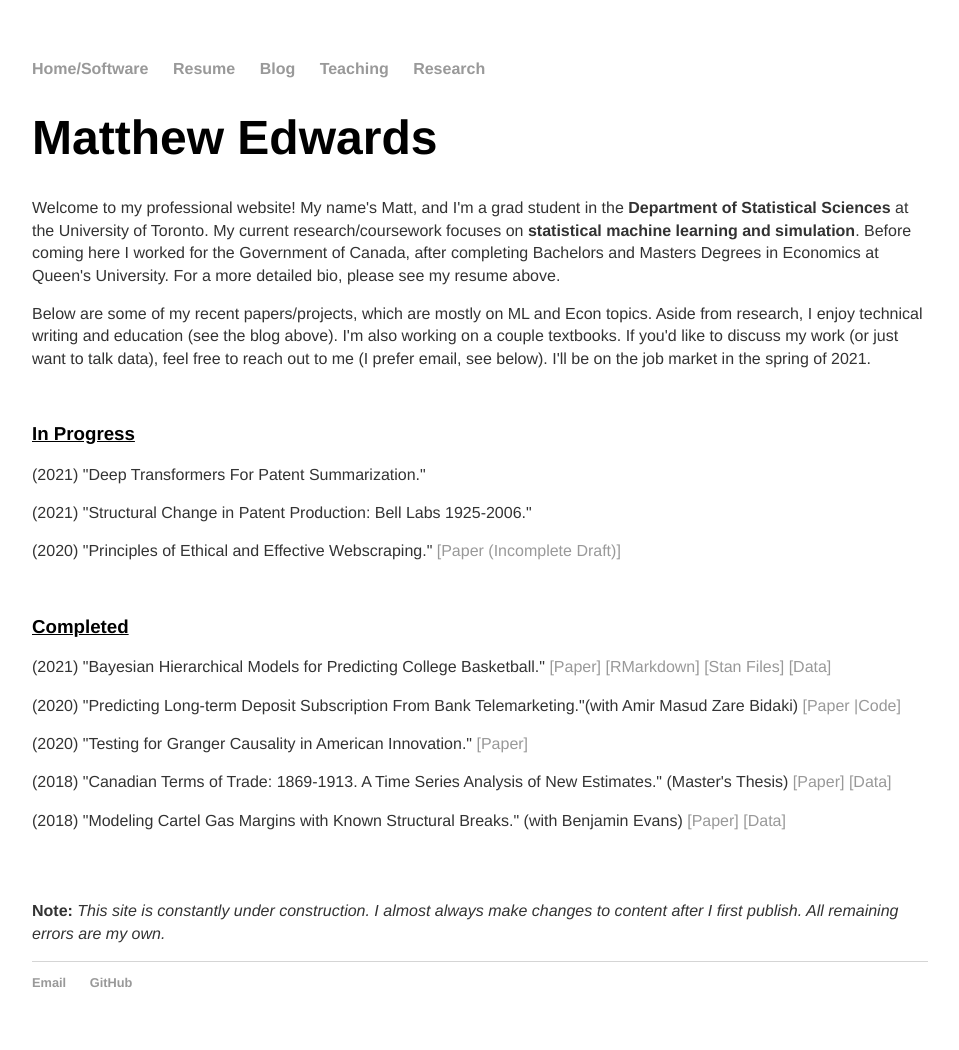
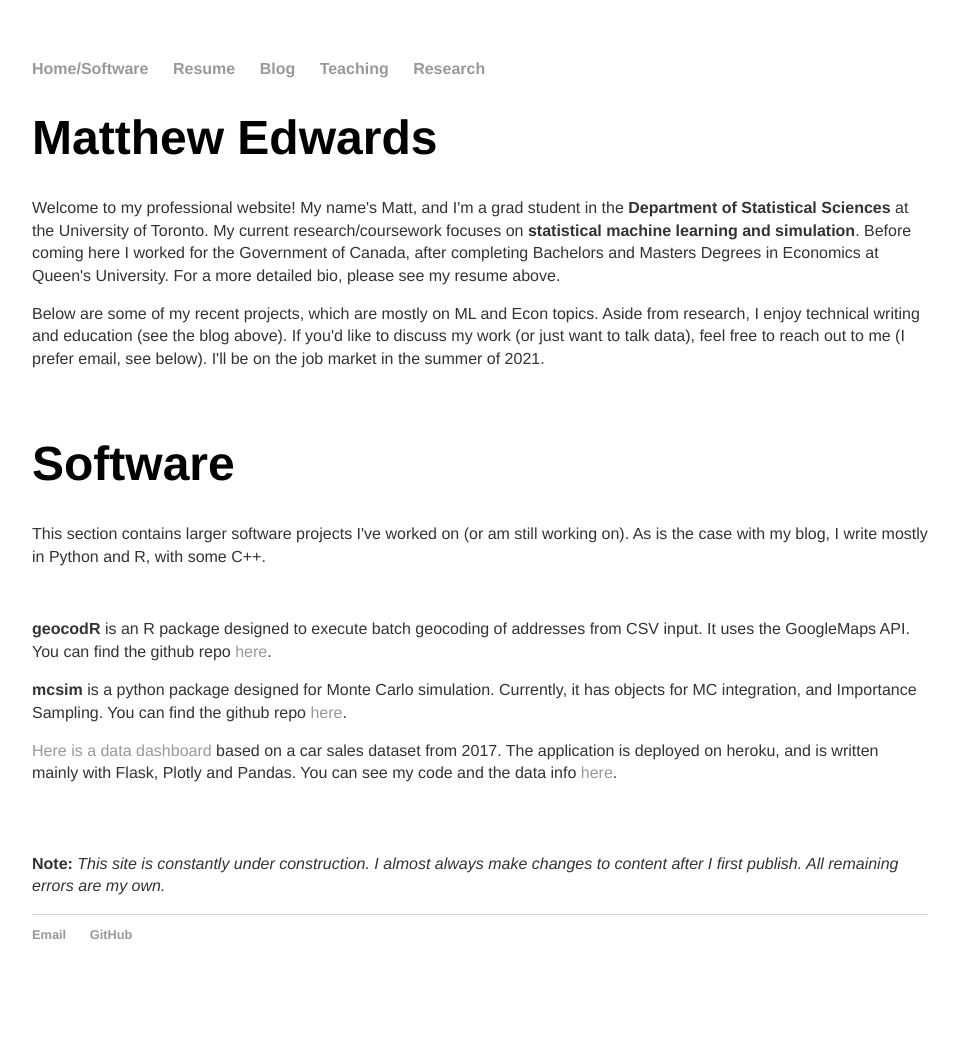
Before and after one commit to 12mre1/12mre1.github.io, a Jekyll site: the page built from index.html, in a window 1280 px wide. Shown: the whole page, without its empty margins (160-1119 px from the left). Built offline with Jekyll 4.4.1, drawn with Linux system fonts in a browser that asks for light colours; after the commit the page ends 1002 px from its top, so only the background shows below that.

Commit message:
update main page

```diff
--- a/index.html
+++ b/index.html
@@ -8,52 +8,29 @@ title: Matthew Edwards
 		My current research/coursework focuses on <b>statistical machine learning and simulation</b>. Before coming here I worked for the Government of Canada,
 		after completing Bachelors and Masters Degrees in Economics at Queen's University. For a more detailed bio, please see my resume above. </p>
 
-	<p> Below are some of my recent papers/projects, which are mostly on ML and Econ topics. Aside from research, I enjoy technical writing and education (see the blog above).
-		I'm also working on a couple textbooks. If you'd like to discuss my work (or just want to talk data), feel free to reach out to me (I prefer email, see below).
-		I'll be on the job market in the spring of 2021. </p>
+	<p> Below are some of my recent projects, which are mostly on ML and Econ topics. Aside from research, I enjoy technical writing and education (see the blog above).
+		If you'd like to discuss my work (or just want to talk data), feel free to reach out to me (I prefer email, see below).
+		I'll be on the job market in the summer of 2021. </p>
 
 	<br>
 
-	<h3><u>In Progress</u></h3>
+	<h1>Software</h1>
+	<p> This section contains larger software projects I've worked on (or am still working on).
+        As is the case with my blog, I write mostly in Python and R, with some C++.</p>
 
-	<p>(2021) "Deep Transformers For Patent Summarization."
-	<!-- <a href ="#" target="_blank">[Draft Forthcoming]</a></p> -->
+    <br>
 
-	<p>(2021) "Structural Change in Patent Production: Bell Labs 1925-2006."
-	<!-- <a href ="#" target="_blank">[Draft Forthcoming]</a></p> -->
+    <p> <b>geocodR</b> is an R package designed to execute batch geocoding of addresses from CSV input.
+        It uses the GoogleMaps API. You can find the github repo <a href='https://github.com/12mre1/geocodr' target='_blank'>here</a>.</p>
 
-	<p>(2020) "Principles of Ethical and Effective Webscraping."
-	<a href ="./research/web_scraping_principles.pdf" target="_blank">[Paper (Incomplete Draft)]</a> </p>
-	<!-- <a href ="" target="_blank">[Code]</a></p>  -->
+    <p> <b>mcsim</b> is a python package designed for Monte Carlo simulation. Currently, it has objects for MC integration,
+        and Importance Sampling. You can find the github repo <a href='https://github.com/12mre1/mcsim' target='_blank'>here</a>.</p>
 
-	<br>
+    <p><a href='https://car-sales-2017.herokuapp.com/' target='_blank'>Here is a data dashboard</a> based on a car sales dataset from 2017.
+    The application is deployed on heroku, and is written mainly with Flask, Plotly and Pandas. You can see my code and the data info
+    <a href="https://github.com/12mre1/car-sales-2017" target="_blank">here</a>.</p>
 
-	<h3><u>Completed</u></h3>
-
-	<p>(2021) "Bayesian Hierarchical Models for Predicting College Basketball."
-	<a href ="./research/march-madness/bayes-basketball.pdf" target="_blank">[Paper]</a>
-	<a href ="./research/march-madness/bayes-basketball.Rmd" target="_blank">[RMarkdown]</a>
-	<a href ="./research/march-madness/stan_files.zip" target="_blank">[Stan Files]</a>
-	<a href ="./research/march-madness/cbb.csv" target="_blank">[Data]</a></p>
-
-	<p>(2020) "Predicting Long-term Deposit Subscription From Bank Telemarketing."(with Amir Masud Zare Bidaki)
-	<a href ="./research/2020-bank-data.pdf" target="_blank">[Paper</a>
-	<a href ="./research/2020-bank-data.pdf" target="_blank">|Code]</a></p>
-
-	<p>(2020) "Testing for Granger Causality in American Innovation."
-	<a href ="./research/grang_causal_patent.pdf" target="_blank">[Paper]</a></p>
-
-	<p>(2018) "Canadian Terms of Trade: 1869-1913. A Time Series Analysis of New Estimates." (Master's Thesis)
-	<a href ="./research/MA_essay.pdf" target="_blank">[Paper]</a>
-	<a href ="./research/datasets/margin_data2.zip" target="_blank">[Data]</a></p>
-
-	<p>(2018) "Modeling Cartel Gas Margins with Known Structural Breaks." (with Benjamin Evans)
-	<a href ="./research/qc_cartel_gas_2018.pdf" target="_blank">[Paper]</a>
-	<a href ="./research/datasets/margin_data2.zip" target="_blank">[Data]</a></p>
-
-	<br>
-
-	<br>
+	<br><br>
 
 	<p><b>Note:</b> <i>This site is constantly under construction. I almost always make changes to content after I first publish. All remaining errors are my own.</i></p>
 </div><!-- /.blurb -->
```
